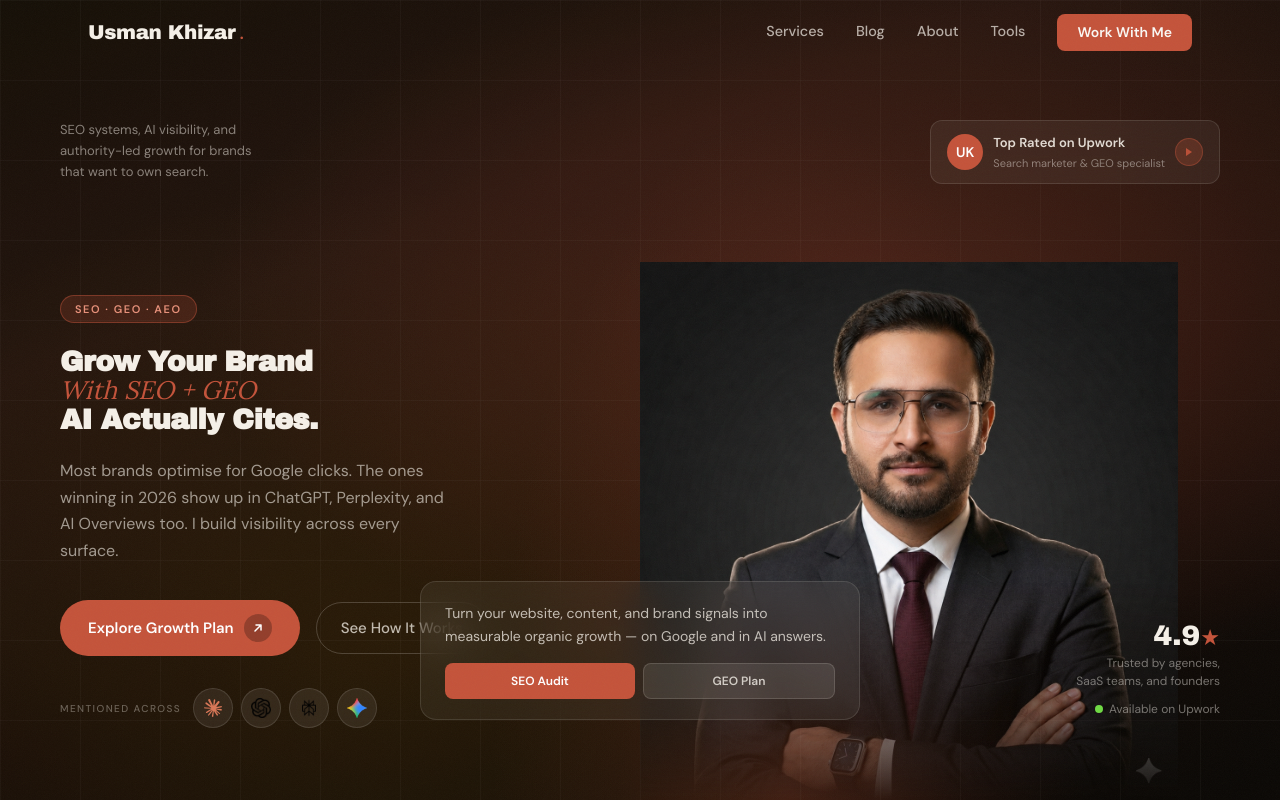
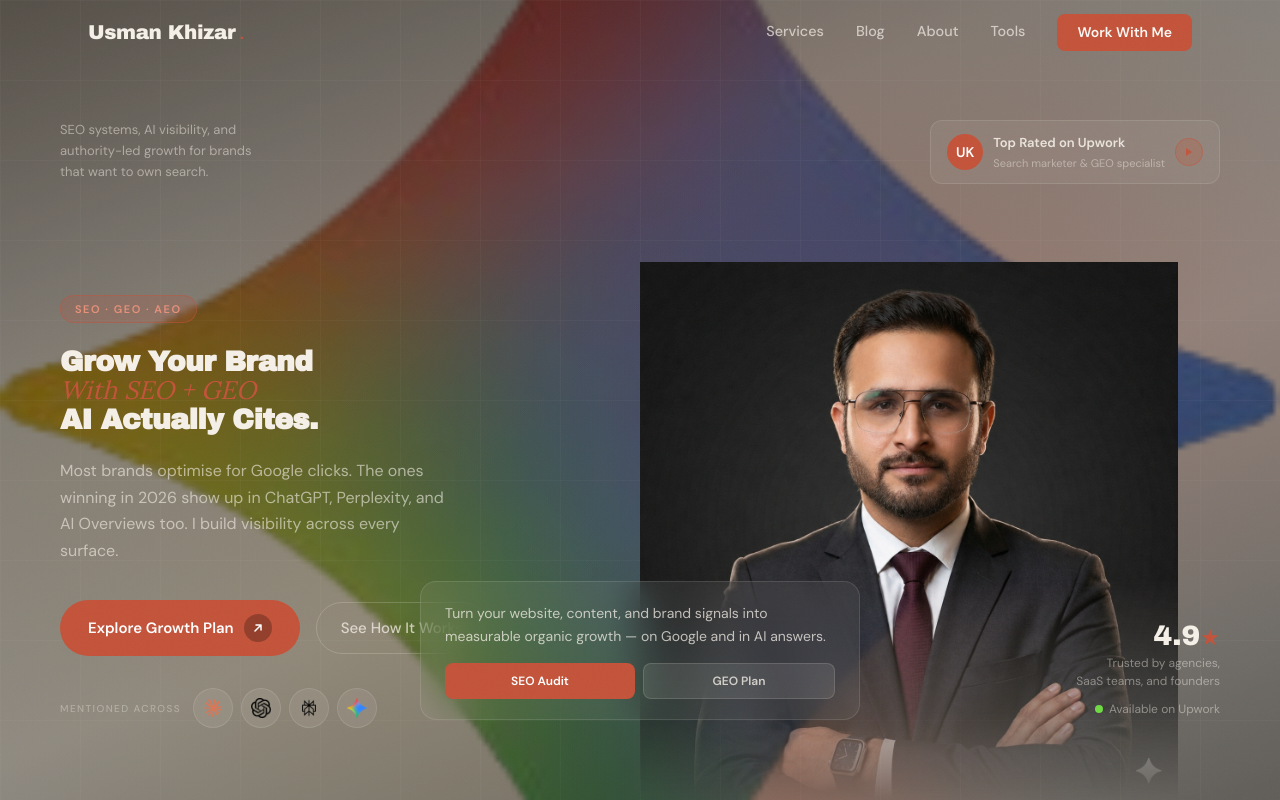
Before and after one commit to usman-khizar/usmankhizar, a Next.js app: page / in a window 1280 px wide. Shown: the top 800 px of the page. Built offline with nearby package versions, Linux system fonts and the light colour scheme.

Commit message:
Fix hero gradient opacity so Gamini background image shows through

```diff
--- a/app/globals.css
+++ b/app/globals.css
@@ -97,9 +97,9 @@ li a {
   inset: 0;
   z-index: -1;
   background:
-    radial-gradient(ellipse at 70% 40%, rgba(196,83,58,0.35) 0%, transparent 55%),
-    radial-gradient(ellipse at 30% 80%, rgba(184,134,11,0.15) 0%, transparent 50%),
-    linear-gradient(160deg, #1A1208 0%, #2A1810 30%, #1A0E08 60%, #0D0A06 100%);
+    radial-gradient(ellipse at 70% 40%, rgba(196,83,58,0.28) 0%, transparent 55%),
+    radial-gradient(ellipse at 30% 80%, rgba(184,134,11,0.12) 0%, transparent 50%),
+    linear-gradient(160deg, rgba(26,18,8,0.65) 0%, rgba(26,18,8,0.40) 30%, rgba(13,10,6,0.30) 60%, rgba(13,10,6,0.55) 100%);
 }
 
 /* Background image using the uploaded Gamini asset */
```
